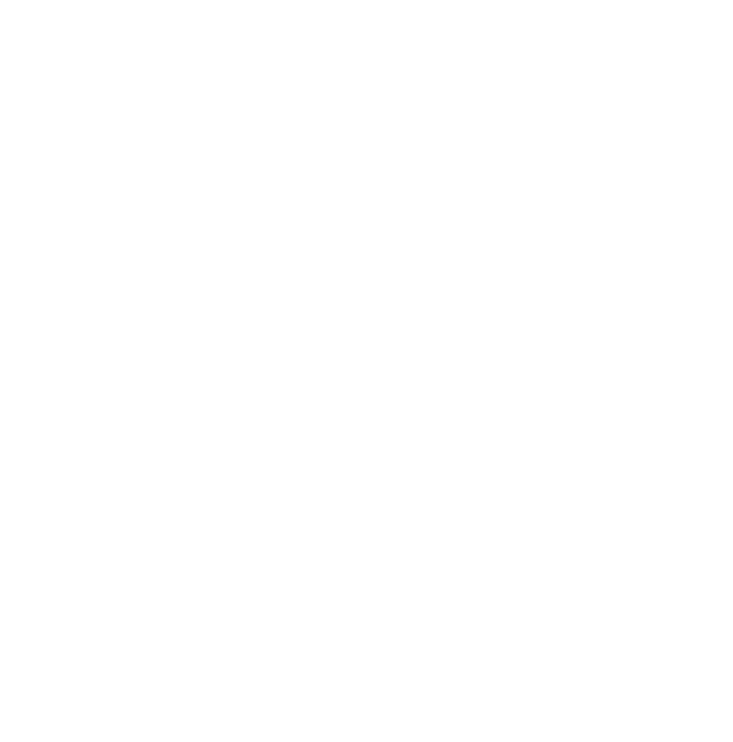
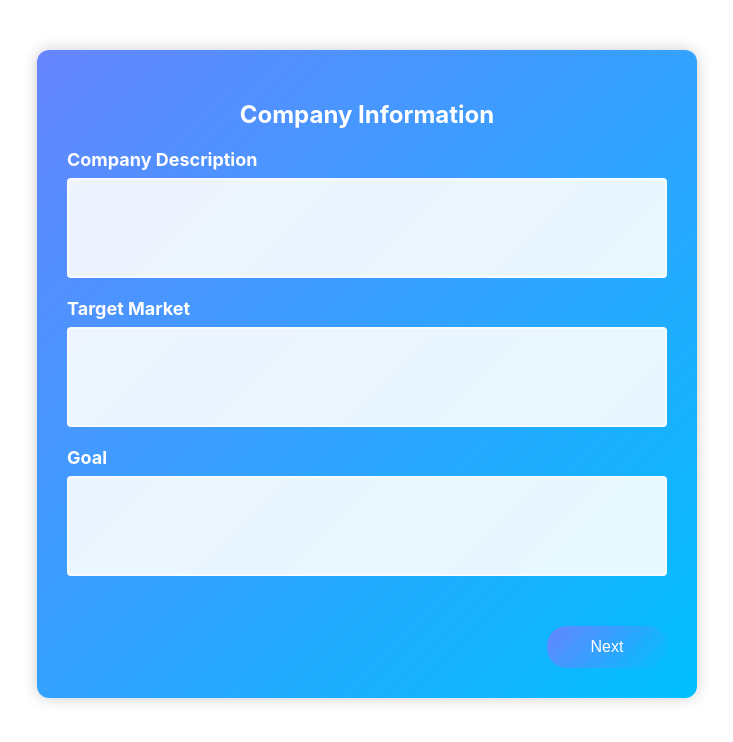
Before and after one commit to AI-Hackaton-2024/Team-Digital, a React (Create React App) app in the folder client/: page /form in a window 1280 px wide. Before the commit this address had no page. Shown: the top 742 px of the page, without its empty margins (273-1006 px from the left). Built offline with nearby package versions, Linux system fonts and the light colour scheme.

Commit message:
feat: create form control

```diff
--- a/client/package.json
+++ b/client/package.json
@@ -7,6 +7,7 @@
     "@testing-library/react": "^13.4.0",
     "@testing-library/user-event": "^13.5.0",
     "react": "^18.3.1",
+    "react-css-modules": "^4.7.11",
     "react-dom": "^18.3.1",
     "react-router-dom": "^6.26.2",
     "react-scripts": "5.0.1",
--- a/client/src/App.jsx
+++ b/client/src/App.jsx
@@ -5,6 +5,7 @@
 import RegisterPage from './components/pages/Register Page/RegisterPage';
 import HomePage from './components/pages/Home Page/HomePage';
 import ChatPage from './components/pages/Chat Page/ChatPage';
+import Form from './components/pages/Form/Form';
 
 function App() {
   const [formData, setFormData] = useState ({
@@ -12,6 +13,11 @@
     email: '',
     password: '',
     companyName: '',
+    companyDescription: '',
+    targetMarket: '',
+    goal: '',
+    featureDescription: '',
+    customerDescription: ''
   });
 
   return (
@@ -22,6 +28,7 @@
             <Route path="/register" element={ <RegisterPage formData={formData} setFormData={setFormData}/> } />
             <Route path="/home" element={ <HomePage formData={formData}/> } />
             <Route path="/chat" element={ <ChatPage /> } />
+            <Route path="/form" element={ <Form formData={formData} setFormData={setFormData}/> } />
           </Routes>
         </Router>
     </div>
--- /dev/null
+++ b/client/src/components/pages/Form/CompanyDescription.jsx
@@ -0,0 +1,45 @@
+import styles from './form.module.css';
+
+function CompanyDescription ({formData, handleChange}) {
+    return (
+        <>
+            <h2>Company Information</h2>
+            <div className={styles.companyInformationContainer}>
+                <label htmlFor="companyDescription">Company Description</label>
+                <textarea
+                    id="companyDescription"
+                    name="companyDescription"
+                    value={formData.companyDescription}
+                    onChange={handleChange}
+                    required
+                    rows={4}
+                    className={styles.textarea}
+                />
+
+                <label htmlFor="targetMarket">Target Market</label>
+                <textarea
+                    id="targetMarket"
+                    name="targetMarket"
+                    value={formData.targetMarket}
+                    onChange={handleChange}
+                    required
+                    rows={4}
+                    className={styles.textarea}
+                />
+
+                <label htmlFor="goal">Goal</label>
+                <textarea
+                    id="goal"
+                    name="goal"
+                    value={formData.goal}
+                    onChange={handleChange}
+                    required
+                    rows={4}
+                    className={styles.textarea}
+                />
+            </div>
+        </>
+    )
+}
+
+export default CompanyDescription;
--- /dev/null
+++ b/client/src/components/pages/Form/Feature.jsx
@@ -0,0 +1,34 @@
+import styles from './form.module.css';
+
+function Feature ({formData, handleChange}) {
+    return (
+         <>
+            <h2>Feature Information</h2>
+            <div className={styles.companyInformationContainer}>
+                <label htmlFor="featureDescription">Feature Description</label>
+                <textarea
+                    id="featureDescription"
+                    name="featureDescription"
+                    value={formData.featureDescription}
+                    onChange={handleChange}
+                    required
+                    rows={4}
+                    className={styles.textarea}
+                />
+
+                <label htmlFor="customerDescription">Customer Description</label>
+                <textarea
+                    id="customerDescription"
+                    name="customerDescription"
+                    value={formData.customerDescription}
+                    onChange={handleChange}
+                    required
+                    rows={4}
+                    className={styles.textarea}
+                />
+            </div>
+        </>
+    );
+}
+
+export default Feature;
--- /dev/null
+++ b/client/src/components/pages/Form/Form.jsx
@@ -0,0 +1,63 @@
+import { useState } from 'react';
+import styles from './form.module.css';
+import CompanyDescription from './CompanyDescription';
+import Feature from './Feature';
+import { useNavigate } from 'react-router-dom';
+
+function Form({formData, setFormData}) {
+    const [currentStep, setCurrentStep] = useState(1);
+    const navigate = useNavigate();
+
+    const handleChange = (event) => {
+        const { name, value } = event.target;
+        setFormData({
+            ...formData,
+            [name]: value
+        });
+    };
+
+    const handleNext = (e) => {
+        setCurrentStep(2);
+    };
+
+    const handlePrevious = (e) => {
+        setCurrentStep(1);
+    };
+
+    const handleSubmit = async (e) => {
+        e.preventDefault();
+        try {
+            if (currentStep === 1) {
+                handleNext();
+            } else {
+                navigate('/chat');
+            }
+
+        } catch (error) {
+            console.error("Error submitting data:", error);
+        }
+    };
+
+    return (
+        <div className={styles.containerForm}>
+            <form onSubmit={handleSubmit}>
+                {currentStep === 1 && <CompanyDescription formData={formData} handleChange={handleChange} />}
+
+                {currentStep === 2 && <Feature formData={formData} handleChange={handleChange} />}
+
+                <div className={currentStep > 1 ? styles.buttonContainer : styles.buttonContainerEnd}>
+                    {currentStep > 1 && (
+                        <button type="button" className={styles.previousButton} onClick={handlePrevious}>
+                            Previous
+                        </button>
+                    )}
+                    <button type="submit" className={styles.addButton}>
+                        {currentStep !== 2 ? "Next" : "Submit"}
+                    </button>
+                </div>
+            </form>
+        </div>
+    );
+}
+
+export default Form;
--- /dev/null
+++ b/client/src/components/pages/Form/form.module.css
@@ -0,0 +1,129 @@
+.containerForm {
+  max-width: 600px;
+  background: linear-gradient(135deg, #6685FF, #00BFFF);
+  padding: 30px;
+  border-radius: 12px;
+  box-shadow: 0px 0px 15px rgba(0, 0, 0, 0.2);
+  text-align: center;
+  margin: 50px auto;
+  color: white;
+}
+
+.form {
+  display: flex;
+  flex-direction: column;
+  align-items: flex-start;
+}
+
+.buttonContainer {
+  display: flex;
+  justify-content: space-between;
+  width: 100%;
+  margin-top: 20px;
+}
+
+.buttonContainerEnd {
+  display: flex;
+  justify-content: flex-end;
+  width: 100%;
+  margin-top: 20px;
+}
+
+input, textarea {
+  padding: 12px;
+  margin-bottom: 20px;
+  border: 2px solid rgba(255, 255, 255, 0.6);
+  border-radius: 4px;
+  background-color: rgba(255, 255, 255, 0.9);
+  font-size: 16px;
+  transition: border 0.3s;
+}
+
+input::placeholder, textarea::placeholder {
+  color: rgba(0, 0, 0, 0.5);
+}
+
+input:focus, textarea:focus {
+  outline: none;
+  border-color: #00BFFF;
+}
+
+.addButton {
+  padding: 12px;
+  background: linear-gradient(135deg, #6685FF, #00BFFF);
+  color: white;
+  border: none;
+  border-radius: 20px;
+  cursor: pointer;
+  font-size: 16px;
+  transition: background-color 0.3s, transform 0.3s;
+  margin-top: 10px;
+}
+
+.addButton:hover {
+  background: linear-gradient(135deg, #5a7dcf, #028AFF);
+  transform: translateY(-2px);
+}
+
+.addButton:active {
+  transform: translateY(0);
+}
+
+.previousButton {
+    padding: 12px;
+    background-color: #FF4D4D;
+    color: white;
+    border: none;
+    border-radius: 20px;
+    cursor: pointer;
+    font-size: 16px;
+    transition: background-color 0.3s, transform 0.3s;
+    margin-right: 10px;
+}
+
+.previousButton:hover {
+    background-color: #e04343;
+    transform: translateY(-2px);
+}
+
+.previousButton:active {
+    transform: translateY(0);
+}
+
+.textarea {
+  padding: 12px;
+  border: 2px solid rgba(255, 255, 255, 0.6);
+  border-radius: 4px;
+  background-color: rgba(255, 255, 255, 0.9);
+  font-size: 16px;
+  transition: border 0.3s;
+  resize: none;
+  margin-bottom: 20px;
+}
+
+.textarea::placeholder {
+  color: rgba(0, 0, 0, 0.5);
+}
+
+.textarea:focus {
+  outline: none;
+  border-color: #00BFFF;
+}
+
+label {
+  text-align: left;
+  margin-bottom: 8px;
+  font-weight: bold;
+  color: white;
+  display: block;
+}
+
+.buttonContainer {
+    display: flex;
+}
+
+.companyInformationContainer {
+    width: 100%;
+    display: flex;
+    flex-direction: column;
+}
```
Also changed, not shown: 1 other file (tests, documents, lock files or other folders).
